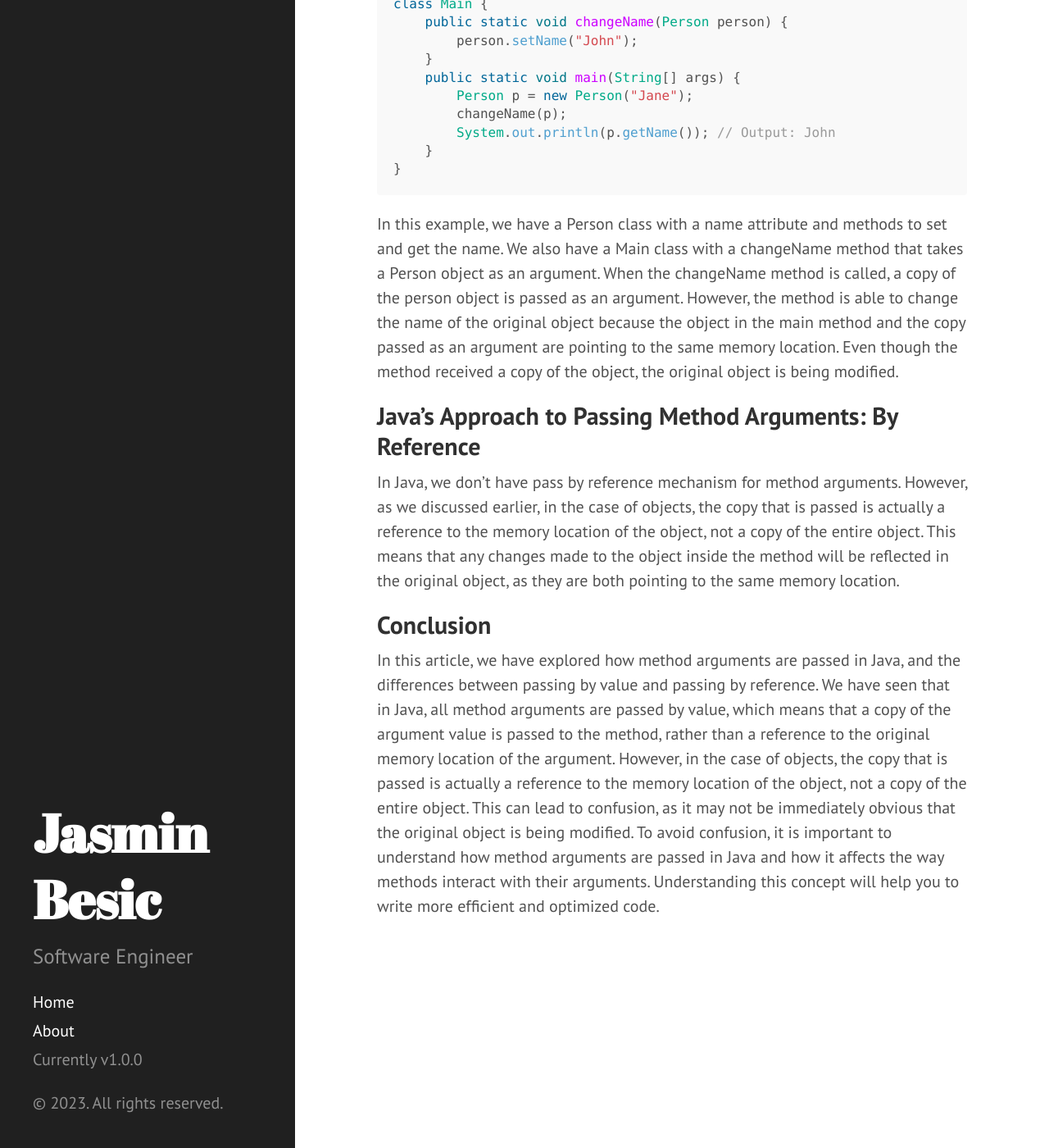
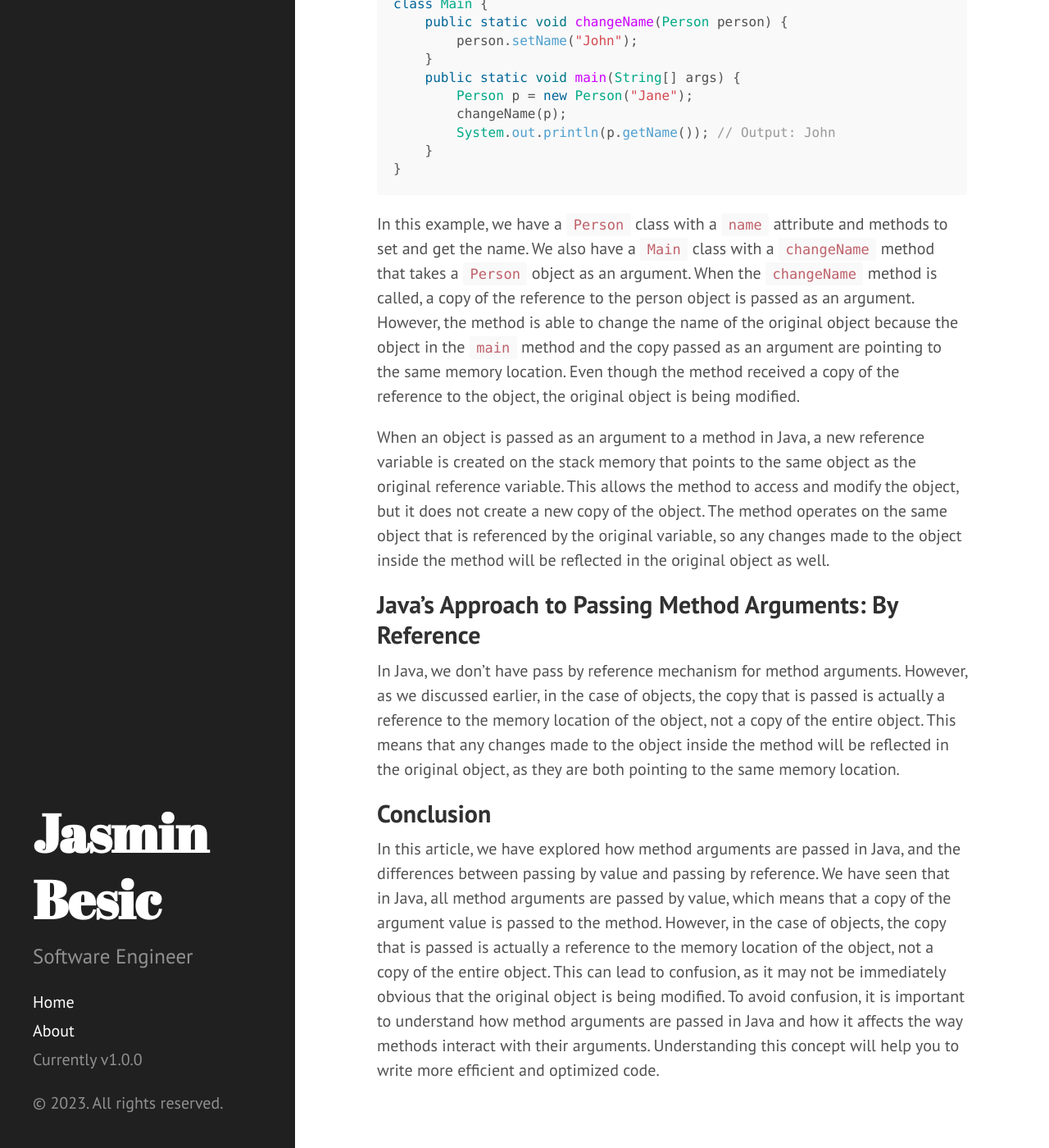
Before and after one commit to jBesic/jBesic.github.io, a Jekyll site: the page built from _posts/2023-01-15-java-is-pass-by-value.md, in a window 1280 px wide and 1400 px high, scrolled down 1017 px. Shown: the whole window at 82% size. Built offline with Jekyll 4.4.1, drawn with Linux system fonts in a browser that asks for light colours; Markdown is read by kramdown in place of the engine named in the settings.

Commit message:
Update 2023-01-15-java-is-pass-by-value.md

````diff
--- a/_posts/2023-01-15-java-is-pass-by-value.md
+++ b/_posts/2023-01-15-java-is-pass-by-value.md
@@ -40,7 +40,9 @@ class Main {
 }
 ```
 
-In this example, we have a Person class with a name attribute and methods to set and get the name. We also have a Main class with a changeName method that takes a Person object as an argument. When the changeName method is called, a copy of the person object is passed as an argument. However, the method is able to change the name of the original object because the object in the main method and the copy passed as an argument are pointing to the same memory location. Even though the method received a copy of the object, the original object is being modified.
+In this example, we have a `Person` class with a `name` attribute and methods to set and get the name. We also have a `Main` class with a `changeName` method that takes a `Person` object as an argument. When the `changeName` method is called, a copy of the reference to the person object is passed as an argument. However, the method is able to change the name of the original object because the object in the `main` method and the copy passed as an argument are pointing to the same memory location. Even though the method received a copy of the reference to the object, the original object is being modified.
+
+When an object is passed as an argument to a method in Java, a new reference variable is created on the stack memory that points to the same object as the original reference variable. This allows the method to access and modify the object, but it does not create a new copy of the object. The method operates on the same object that is referenced by the original variable, so any changes made to the object inside the method will be reflected in the original object as well.
 
 ## Java's Approach to Passing Method Arguments: By Reference
 
@@ -48,4 +50,4 @@ In Java, we don't have pass by reference mechanism for method arguments. However
 
 ## Conclusion
 
-In this article, we have explored how method arguments are passed in Java, and the differences between passing by value and passing by reference. We have seen that in Java, all method arguments are passed by value, which means that a copy of the argument value is passed to the method, rather than a reference to the original memory location of the argument. However, in the case of objects, the copy that is passed is actually a reference to the memory location of the object, not a copy of the entire object. This can lead to confusion, as it may not be immediately obvious that the original object is being modified. To avoid confusion, it is important to understand how method arguments are passed in Java and how it affects the way methods interact with their arguments. Understanding this concept will help you to write more efficient and optimized code.
+In this article, we have explored how method arguments are passed in Java, and the differences between passing by value and passing by reference. We have seen that in Java, all method arguments are passed by value, which means that a copy of the argument value is passed to the method. However, in the case of objects, the copy that is passed is actually a reference to the memory location of the object, not a copy of the entire object. This can lead to confusion, as it may not be immediately obvious that the original object is being modified. To avoid confusion, it is important to understand how method arguments are passed in Java and how it affects the way methods interact with their arguments. Understanding this concept will help you to write more efficient and optimized code.
````
